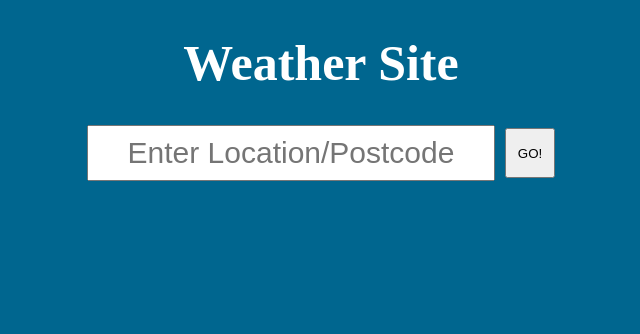
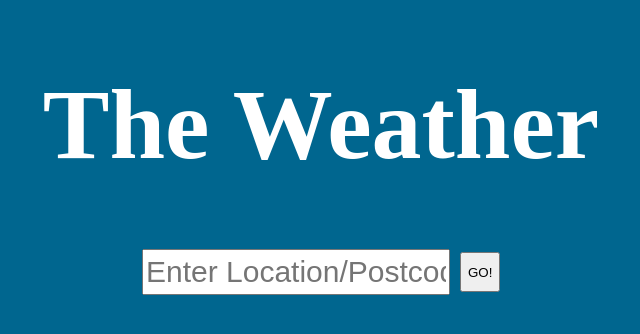
Before and after one commit to Slimbo2002/Weather-Site, a plain HTML site: page index.html in a window 1280 px wide. Shown: the whole page, without its empty margins (319-959 px from the left). Drawn offline with Linux system fonts and the light colour scheme.

Commit message:
No Caching

```diff
--- a/index.css
+++ b/index.css
@@ -4,7 +4,7 @@ body{
 }
 .title{
     text-align: center;
-    font-size: 50px;
+    font-size: 100px;
     color: white;
 }
 .enter-location{
@@ -15,14 +15,14 @@ body{
     gap: 10px;
 }
 .enter-location input{
-    width: 400px;
-    height: 50px;
+    width: 300px;
+    height: 40px;
     font-size: 30px;
     text-align: center;
 }
 .enter-location button{
-    width: 50px;
-    height: 50px;
+    width: 40px;
+    height: 40px;
 }
 .current-weather{
     display: flex;
--- a/index.html
+++ b/index.html
@@ -6,10 +6,13 @@
         <title></title>
         <meta name="description" content="">
         <meta name="viewport" content="width=device-width, initial-scale=1">
+        <meta http-equiv='cache-control' content='no-cache'>
+        <meta http-equiv='expires' content='0'>
+        <meta http-equiv='pragma' content='no-cache'>
         <link rel="stylesheet" href="index.css">
     </head>
     <body>
-        <h1 class = "title">Weather Site</h1>
+        <h1 class = "title">The Weather</h1>
         <div class = "enter-location">
                 <input type="text" id="location-input" placeholder="Enter Location/Postcode"></input>
                 <button type ="button" id="go-button">GO!</button>
```
